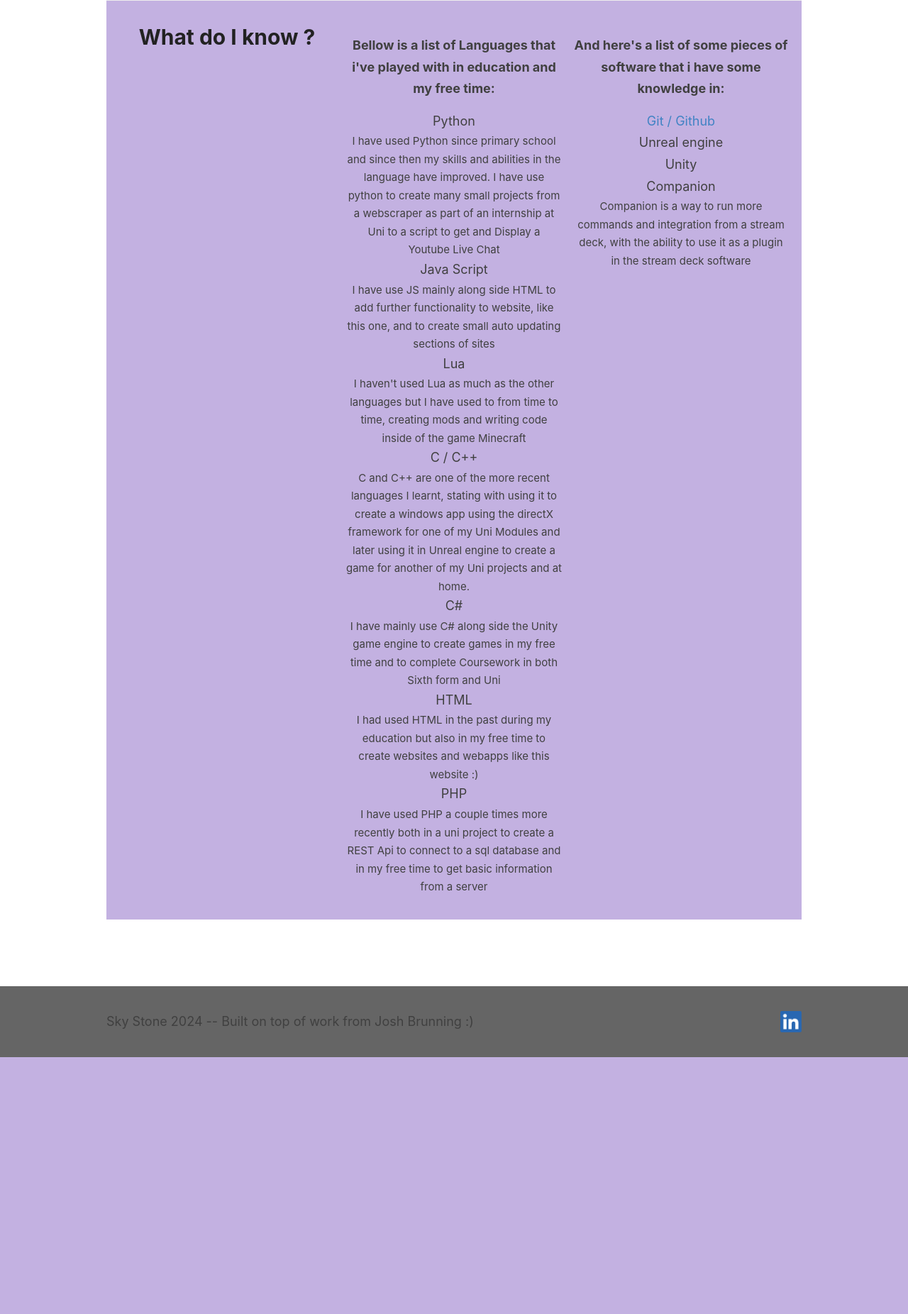
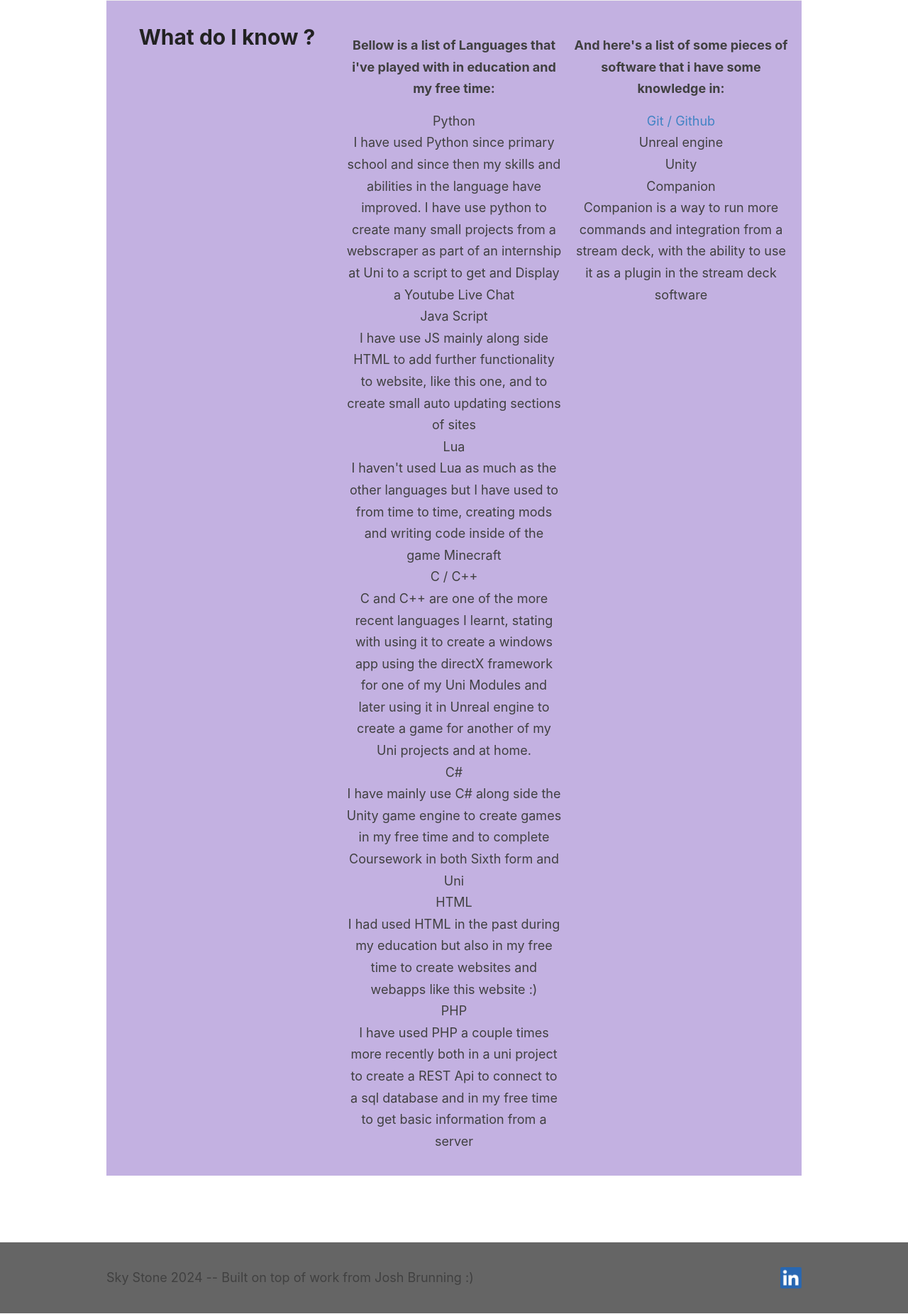
Before and after one commit to SKui1/Skui_home, a PHP site: page /about/index.html in a window 1280 px wide. Shown: the part 458-2310 px from the top of the page at 71% size. Before the commit the page ends 1948 px from the top, so only its background shows below. Run offline with PHP 8.4, Linux system fonts and the light colour scheme.

Commit message:
:bug: sal

```diff
--- a/assets/styles.css
+++ b/assets/styles.css
@@ -625,6 +625,6 @@ code {
     color: #d8d8d8;
 }
 
-dd {
+.dd {
     font-size: 15px;
 }
```
